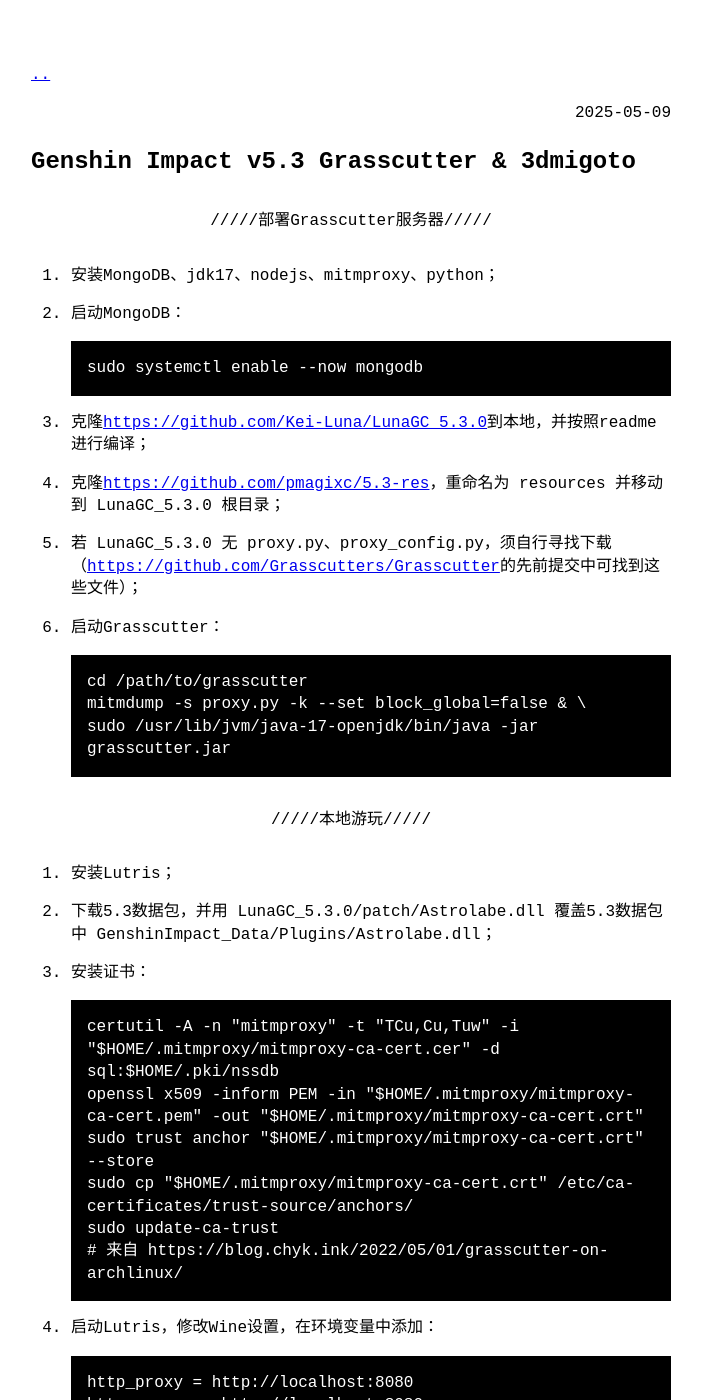
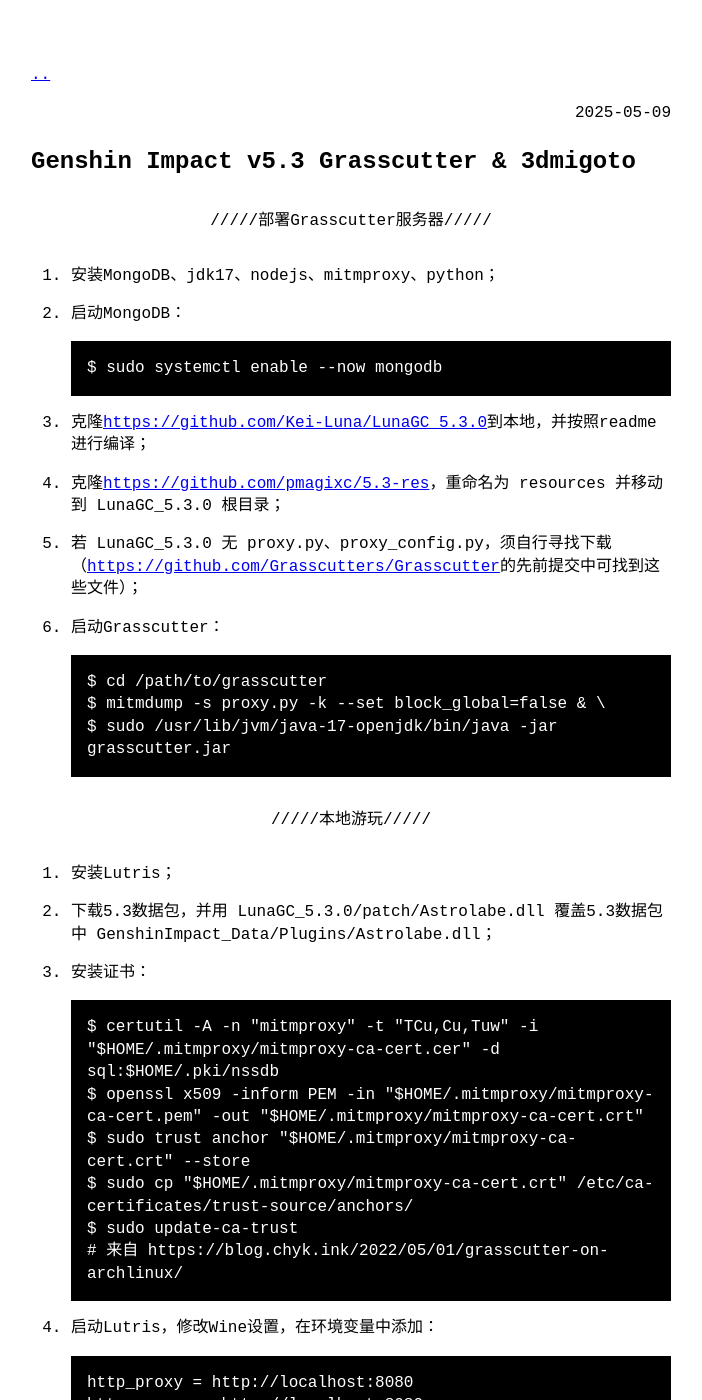
Before and after one commit to szxzip/szxzip.org, a Jekyll site: the page built from _posts/2025-05-09-grasscutter.md, in a window 1280 px wide and 1400 px high. Shown: the whole window, without its empty margins (289-991 px from the left). Built offline with Jekyll 4.4.1, drawn with Linux system fonts in a browser that asks for light colours.

Commit message:
Initial commit

````diff
--- a/_posts/2025-05-09-grasscutter.md
+++ b/_posts/2025-05-09-grasscutter.md
@@ -11,7 +11,7 @@ title: Genshin Impact v5.3 Grasscutter & 3dmigoto
 
 2. 启动MongoDB：
    ```
-   sudo systemctl enable --now mongodb
+   $ sudo systemctl enable --now mongodb
    ```
 
 3. 克隆<https://github.com/Kei-Luna/LunaGC_5.3.0>到本地，并按照readme进行编译；
@@ -22,9 +22,9 @@ title: Genshin Impact v5.3 Grasscutter & 3dmigoto
 
 6. 启动Grasscutter：
    ```
-   cd /path/to/grasscutter
-   mitmdump -s proxy.py -k --set block_global=false & \
-   sudo /usr/lib/jvm/java-17-openjdk/bin/java -jar grasscutter.jar
+   $ cd /path/to/grasscutter
+   $ mitmdump -s proxy.py -k --set block_global=false & \
+   $ sudo /usr/lib/jvm/java-17-openjdk/bin/java -jar grasscutter.jar
    ```
 
 ---
@@ -36,11 +36,11 @@ title: Genshin Impact v5.3 Grasscutter & 3dmigoto
 
 3. 安装证书：
    ```
-   certutil -A -n "mitmproxy" -t "TCu,Cu,Tuw" -i "$HOME/.mitmproxy/mitmproxy-ca-cert.cer" -d sql:$HOME/.pki/nssdb
-   openssl x509 -inform PEM -in "$HOME/.mitmproxy/mitmproxy-ca-cert.pem" -out "$HOME/.mitmproxy/mitmproxy-ca-cert.crt"
-   sudo trust anchor "$HOME/.mitmproxy/mitmproxy-ca-cert.crt" --store
-   sudo cp "$HOME/.mitmproxy/mitmproxy-ca-cert.crt" /etc/ca-certificates/trust-source/anchors/
-   sudo update-ca-trust
+   $ certutil -A -n "mitmproxy" -t "TCu,Cu,Tuw" -i "$HOME/.mitmproxy/mitmproxy-ca-cert.cer" -d sql:$HOME/.pki/nssdb
+   $ openssl x509 -inform PEM -in "$HOME/.mitmproxy/mitmproxy-ca-cert.pem" -out "$HOME/.mitmproxy/mitmproxy-ca-cert.crt"
+   $ sudo trust anchor "$HOME/.mitmproxy/mitmproxy-ca-cert.crt" --store
+   $ sudo cp "$HOME/.mitmproxy/mitmproxy-ca-cert.crt" /etc/ca-certificates/trust-source/anchors/
+   $ sudo update-ca-trust
    # 来自 https://blog.chyk.ink/2022/05/01/grasscutter-on-archlinux/
    ```
 
````
